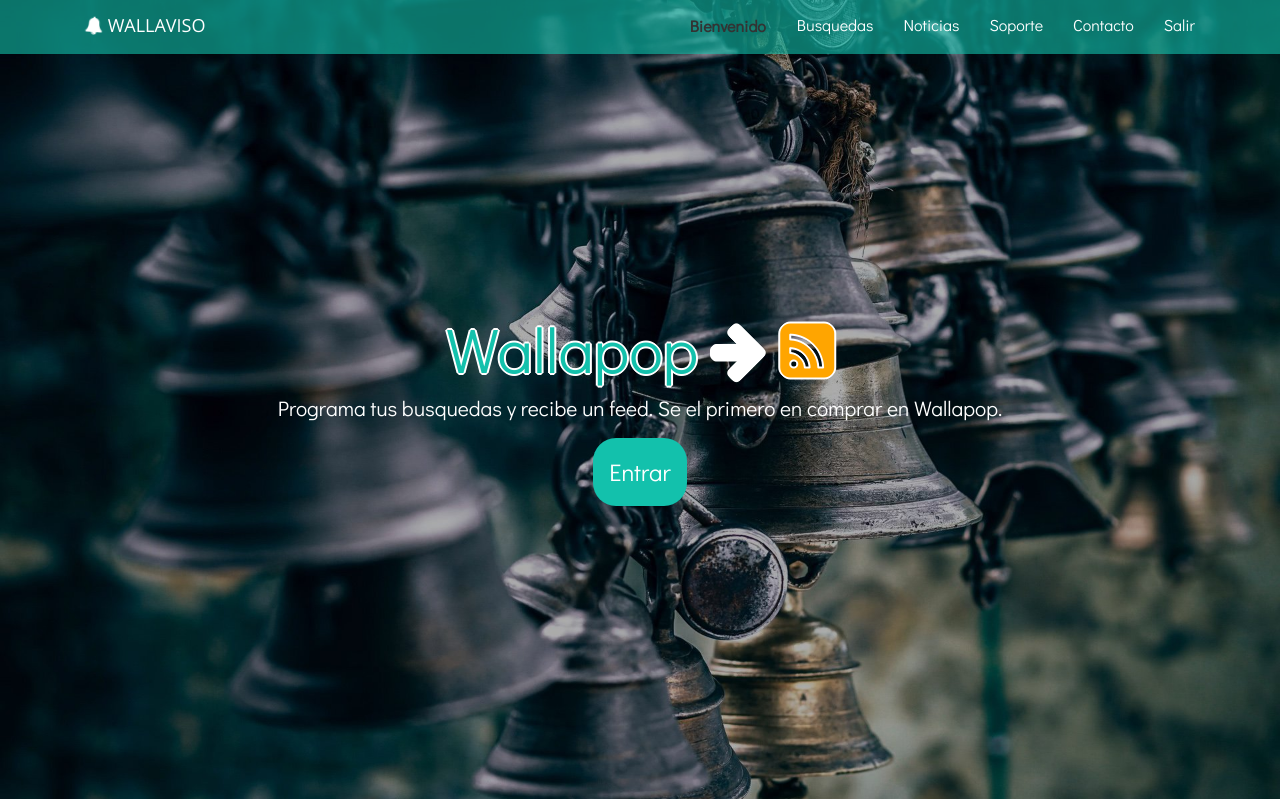
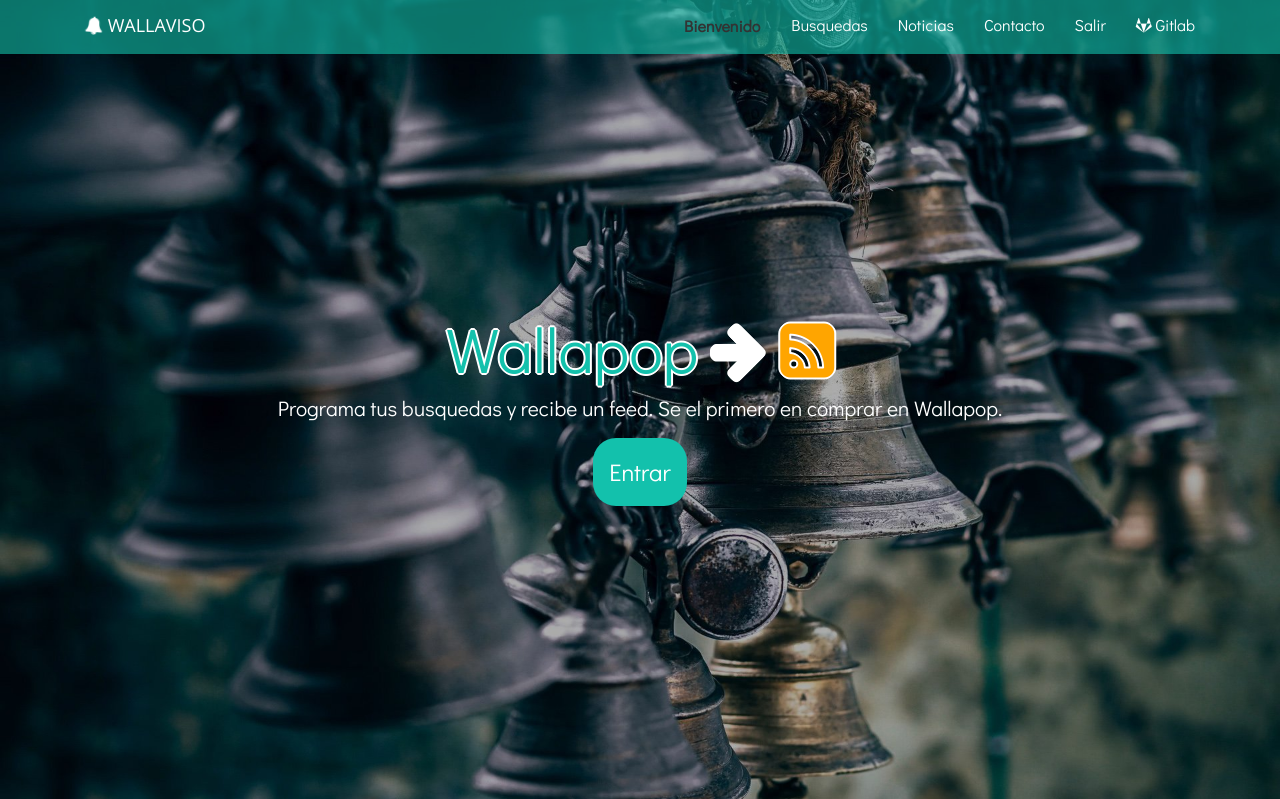
Before and after one commit to tanrax/wallaviso, a Flask app: page / in a window 1280 px wide. Shown: the top 799 px of the page. Run offline with Flask 2, Linux system fonts and the light colour scheme; the visitor is signed in with stand-in values (Sample User, id 1); style sheets or scripts are compiled from the project's sources.

Commit message:
Add link gitlab

```diff
--- a/app.py
+++ b/app.py
@@ -13,7 +13,6 @@
     check_password_hash
 from datetime import datetime, date
 import requests
-import PyRSS2Gen
 from rfeed import Item, Feed, Guid
 
 
@@ -473,6 +472,7 @@
 @login_required
 def api_searchs():
     data = request.get_json()
+    # https://es.wallapop.com/rest/items?kws=ps3&catIds=12900&minPrice=2.00&maxPrice=20000.00&dist=400&markAsIds=&publishDate=any&verticalId=
     urlSearch = f'https://es.wallapop.com/rest/items?dist={data["dist"]}&kws={data["kws"]}&lat={data["lat"]}&lng={data["lng"]}&maxPrice={data["maxPrice"]}&minPrice={data["minPrice"]}&order=creationDate-des&publishDate=24'
     results = requests.get(urlSearch)
     return results.text
--- a/templates/layouts/master.html
+++ b/templates/layouts/master.html
@@ -38,11 +38,11 @@
 							<li><a href="https://programadorwebvalencia.com/#contact" target="_blank">Contacto</a></li>
 						{% else %}
 							<li><a href="{{ url_for('dashboard') }}">Busquedas</a></li>
-                            <li><a href="https://twitter.com/@wallaviso">Noticias</a></li>
-                            <li><a href="https://github.com/tanrax/wallaviso" target="_blank">Soporte</a></li>
+                                                        <li><a href="https://twitter.com/@wallaviso">Noticias</a></li>
 							<li><a href="https://programadorwebvalencia.com/#contact" target="_blank">Contacto</a></li>
 							<li><a href="{{ url_for('logout') }}">Salir</a></li>
 						{% endif %}
+                                                        <li><a href="https://gitlab.com/wallaviso" target="_blank"><i class="fa fa-gitlab"></i> Gitlab</a></li>
 					  	</ul>
 						{% if 'user' in session %}
 							<p class="navbar-text navbar-right" id="username">Bienvenido {{ session['user']['username'] }}</p>
```
